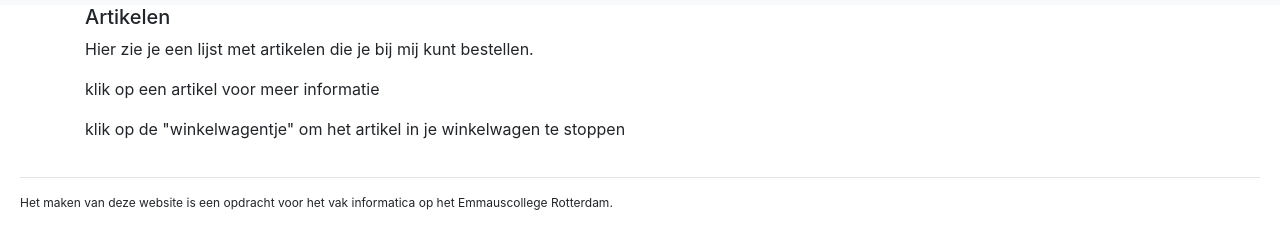
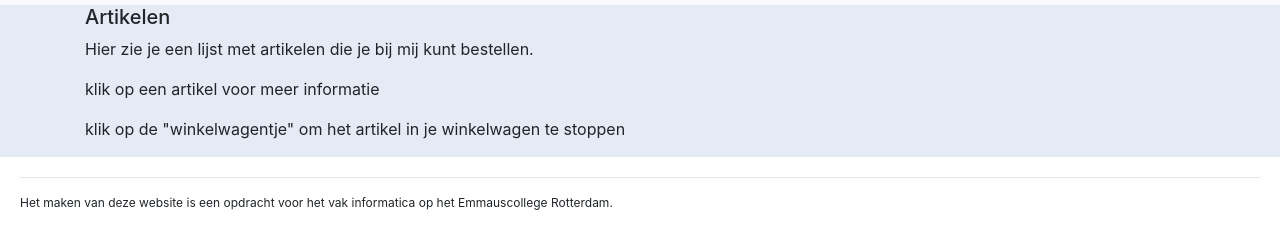
Before and after one commit to emmaus-5h/webshop-5hin2-carlo-wille-sami, a website: page web/index.html in a window 1280 px wide. Shown: the part 51-300 px from the top of the page. Drawn offline with nearby package versions, Linux system fonts and the light colour scheme; no server answers.

Commit message:
Stap 1: 1: Pas de achtergrondkleur van de shop aan

```diff
--- a/web/css/style.css
+++ b/web/css/style.css
@@ -3,6 +3,10 @@
 footer {
   margin: 20px;
   font-size: 12px;
+}
+
+#index{
+background-color: rgb(229, 235, 245);
 }
 
 .toast {
```
